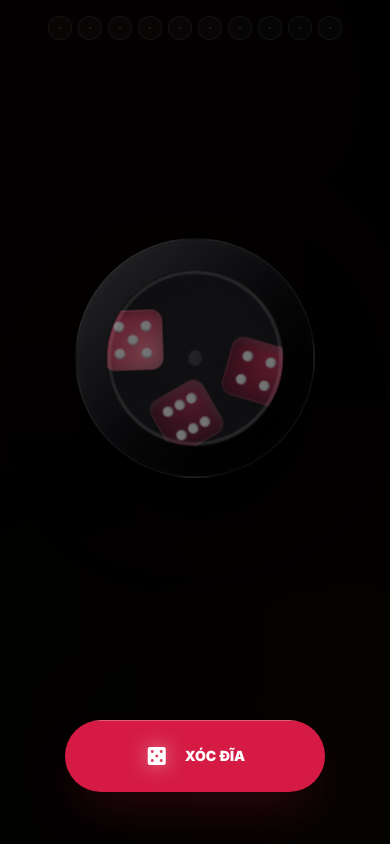
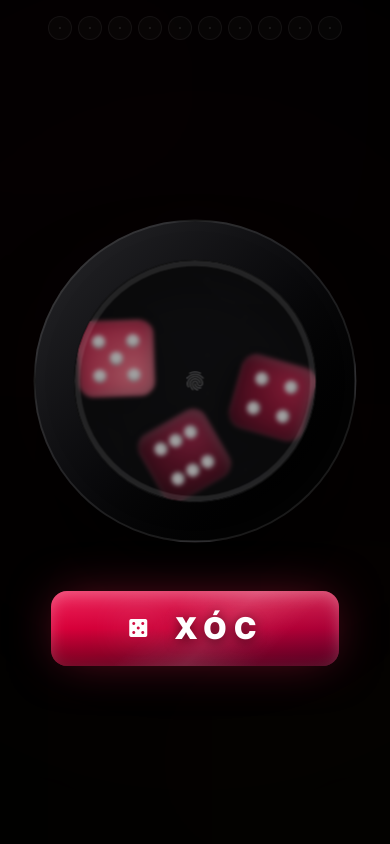
Before and after one commit to hieunt7702/tx, a React (Vite) app: page / in a window 390 px wide. Built offline with nearby package versions, Linux system fonts and the light colour scheme.

Commit message:
Refactor: Optimize mobile landscape/portrait layouts, remove result text, and polish premium UI aesthetics

```diff
--- a/src/App.tsx
+++ b/src/App.tsx
@@ -9,7 +9,6 @@ const App: React.FC = () => {
   const [bowlTransform, setBowlTransform] = useState({ x: 0, y: 0, scale: 1, rotate: 0 });
   const [isDragging, setIsDragging] = useState(false);
   const [dragStart, setDragStart] = useState({ x: 0, y: 0 });
-  const [showResultText, setShowResultText] = useState(false);
   const [lastResults, setLastResults] = useState<number[][]>([]);
   const [bowlClickCount, setBowlClickCount] = useState(0);
   const [diceOffsets, setDiceOffsets] = useState<{ x: number, y: number }[]>([
@@ -26,7 +25,6 @@ const App: React.FC = () => {
     let newResults: number[] = [];
     let sum = 0;
 
-    // Logic: 0 clicks = Random, Odd clicks = Xỉu (< 11), Even clicks (>=2) = Tài (>= 11)
     const isControlled = bowlClickCount > 0;
     const targetIsBig = bowlClickCount % 2 === 0;
 
@@ -38,7 +36,7 @@ const App: React.FC = () => {
       ];
       sum = newResults.reduce((a, b) => a + b, 0);
 
-      if (!isControlled) break; // Fully random if no clicks
+      if (!isControlled) break;
     } while ((targetIsBig && sum < 11) || (!targetIsBig && sum >= 11));
 
     const newRotations = [
@@ -56,15 +54,17 @@ const App: React.FC = () => {
     setDiceResults(newResults);
     setDiceRotations(newRotations);
     setDiceOffsets(newOffsets);
-    setBowlClickCount(0); // Reset for next round
+    setBowlClickCount(0);
   };
 
+  const [hasShaken, setHasShaken] = useState(false);
+
   const handleShake = () => {
-    if (isShaking) return;
+    if (isShaking || (hasShaken && !isOpen)) return;
 
     if (isOpen) {
       setIsOpen(false);
-      setShowResultText(false);
+      setHasShaken(false);
       setBowlTransform({ x: 0, y: 0, scale: 1, rotate: 0 });
       setTimeout(performShake, 300);
     } else {
@@ -75,13 +75,14 @@ const App: React.FC = () => {
   const performShake = () => {
     setIsShaking(true);
     let startTime = Date.now();
-    const duration = 1000;
+    const duration = 1200;
 
     const interval = setInterval(() => {
       const elapsed = Date.now() - startTime;
       if (elapsed > duration) {
         clearInterval(interval);
         setIsShaking(false);
+        setHasShaken(true);
         setBowlTransform({ x: 0, y: 0, scale: 1, rotate: 0 });
         randomizeDice();
         return;
@@ -89,7 +90,7 @@ const App: React.FC = () => {
 
       const dx = (Math.random() - 0.5) * 60;
       const dy = (Math.random() - 0.5) * 60;
-      const dr = Math.random() * 16 - 8;
+      const dr = Math.random() * 20 - 10;
       setBowlTransform({ x: dx, y: dy, scale: 1.05, rotate: dr });
     }, 30);
   };
@@ -97,15 +98,15 @@ const App: React.FC = () => {
   const startDrag = (e: React.MouseEvent | React.TouchEvent) => {
     if (isOpen || isShaking) return;
     setIsDragging(true);
-    const clientX = 'touches' in e ? e.touches[0].clientX : e.clientX;
-    const clientY = 'touches' in e ? e.touches[0].clientY : e.clientY;
+    const clientX = 'touches' in e ? e.touches[0].clientX : (e as React.MouseEvent).clientX;
+    const clientY = 'touches' in e ? e.touches[0].clientY : (e as React.MouseEvent).clientY;
     setDragStart({ x: clientX, y: clientY });
   };
 
   const onDrag = (e: MouseEvent | TouchEvent) => {
     if (!isDragging) return;
-    const clientX = 'touches' in e ? e.touches[0].clientX : e.clientX;
-    const clientY = 'touches' in e ? e.touches[0].clientY : e.clientY;
+    const clientX = 'touches' in e ? e.touches[0].clientX : (e as MouseEvent).clientX;
+    const clientY = 'touches' in e ? e.touches[0].clientY : (e as MouseEvent).clientY;
 
     const deltaX = clientX - dragStart.x;
     const deltaY = clientY - dragStart.y;
@@ -125,9 +126,9 @@ const App: React.FC = () => {
 
     if (distance > DRAG_THRESHOLD) {
       setIsOpen(true);
+      setHasShaken(false);
       setBowlTransform({ x: deltaX * 3, y: deltaY * 3, scale: 1.5, rotate: deltaX * 0.2 });
       setLastResults(prev => [[...diceResults], ...prev.slice(0, 9)]);
-      setTimeout(() => setShowResultText(true), 300);
     } else {
       setBowlTransform({ x: 0, y: 0, scale: 1, rotate: 0 });
     }
@@ -153,20 +154,19 @@ const App: React.FC = () => {
     };
   }, [isDragging, dragStart, diceResults]);
 
-  const total = diceResults.reduce((a, b) => a + b, 0);
-  const resultType = total >= 11 ? 'TÀI' : 'XỈU';
+  const isButtonDisabled = isShaking || (hasShaken && !isOpen);
 
   return (
-    <div className="flex h-screen w-full flex-col items-center justify-between bg-black font-display text-white overflow-hidden select-none relative p-2 md:p-6">
+    <div className="flex h-screen w-full flex-col items-center justify-between bg-black font-display text-white overflow-hidden select-none relative p-2 md:p-6 landscape:flex-row landscape:justify-center landscape:p-4">
 
       {/* Background Decor */}
       <div className="absolute inset-0 overflow-hidden pointer-events-none">
-        <div className={`absolute top-[-20%] left-[-20%] size-[60%] transition-colors duration-1000 blur-[150px] rounded-full ${isShaking ? 'bg-primary/10' : 'bg-primary/5'}`}></div>
-        <div className={`absolute bottom-[-20%] right-[-20%] size-[60%] transition-colors duration-1000 blur-[150px] rounded-full ${isShaking ? 'bg-amber-500/10' : 'bg-amber-500/5'}`}></div>
+        <div className={`absolute top-[-20%] left-[-20%] size-[60%] transition-colors duration-1000 blur-[200px] rounded-full ${isShaking ? 'bg-primary/20' : 'bg-primary/5'}`}></div>
+        <div className={`absolute bottom-[-20%] right-[-20%] size-[60%] transition-colors duration-1000 blur-[200px] rounded-full ${isShaking ? 'bg-amber-500/20' : 'bg-amber-500/5'}`}></div>
       </div>
 
-      {/* History Bar - Scaled for mobile */}
-      <div className="relative mt-2 md:mt-4 flex flex-wrap justify-center gap-1.5 md:gap-2 z-20 w-full max-w-[95vw]">
+      {/* History Bar */}
+      <div className="relative mt-2 md:mt-4 flex flex-wrap justify-center gap-1.5 md:gap-2 z-20 w-full max-w-[95vw] landscape:absolute landscape:top-6 landscape:left-1/2 landscape:-translate-x-1/2 landscape:mt-0">
         {lastResults.map((res, i) => {
           const sum = res.reduce((a, b) => a + b, 0);
           const isTai = sum >= 11;
@@ -186,98 +186,71 @@ const App: React.FC = () => {
         ))}
       </div>
 
-      {/* Plate Area */}
-      <div className="relative flex-1 flex flex-col items-center justify-center w-full max-w-2xl px-4 min-h-0">
-
-        {/* Result Announcement - Centered and Styled with Inter */}
-        <div className={`absolute left-0 right-0 top-0 md:top-[-80px] flex flex-col items-center justify-center transition-all duration-1000 z-[100] pointer-events-none ${showResultText ? 'opacity-100 scale-100 translate-y-[-20px] md:translate-y-0' : 'opacity-0 scale-90 translate-y-10'}`}>
-          <div className="flex items-center justify-center gap-6 mb-[-15px] w-full">
-            <div className="h-[2px] flex-1 max-w-[80px] md:max-w-[120px] bg-gradient-to-r from-transparent to-primary/60"></div>
-            <span className="text-9xl md:text-[12rem] font-[900] text-white drop-shadow-[0_0_80px_rgba(225,29,72,0.8)] tracking-tighter leading-none select-none">
-              {total}
-            </span>
-            <div className="h-[2px] flex-1 max-w-[80px] md:max-w-[120px] bg-gradient-to-l from-transparent to-primary/60"></div>
-          </div>
-
-          <div className="relative flex flex-col items-center mt-2">
-            <span className={`text-2xl md:text-4xl font-black tracking-[1.8em] uppercase transition-all duration-700 mr-[-1.8em] ${resultType === 'TÀI' ? 'text-primary drop-shadow-[0_0_30px_rgba(225,29,72,0.6)]' : 'text-zinc-500'}`}>
-              {resultType}
-            </span>
-            <div className={`mt-4 w-32 md:w-48 h-[3px] rounded-full bg-gradient-to-r from-transparent via-current to-transparent opacity-30 ${resultType === 'TÀI' ? 'text-primary' : 'text-zinc-500'}`}></div>
-          </div>
-        </div>
+      {/* Main Game Area */}
+      <div className="relative flex-1 flex flex-col items-center justify-center w-full max-w-5xl px-4 min-h-0 landscape:flex-row landscape:gap-16">
 
         {/* Plate System */}
-        <div className="relative group cursor-grab active:cursor-grabbing scale-[0.75] sm:scale-90 md:scale-110 transition-transform duration-500 z-10">
-
-          {/* Ambient Lighting Rings */}
-          <div className={`absolute inset-[-120px] bg-primary/5 blur-[120px] rounded-full transition-opacity duration-1000 pointer-events-none ${isShaking ? 'opacity-100 animate-pulse' : 'opacity-20'}`}></div>
-
-          {/* The Plate (Đĩa) - High-end Ceramic feel */}
-          <div className="size-[320px] md:size-[420px] rounded-full bg-gradient-to-br from-zinc-800 via-zinc-950 to-black border-2 border-white/5 shadow-[0_60px_100px_-20px_rgba(0,0,0,1),inset_0_0_40px_rgba(255,255,255,0.02)] flex items-center justify-center p-10 md:p-14 relative overflow-visible">
-
-            {/* Inner Plate Recess */}
-            <div className="size-full rounded-full bg-zinc-950/90 shadow-[inset_0_15px_60px_rgba(0,0,0,0.9)] border border-white/5 flex items-center justify-center relative overflow-hidden backdrop-blur-md">
-
-              {/* Floor Pattern */}
-              <div className="absolute inset-0 opacity-[0.03] pointer-events-none bg-[radial-gradient(circle_at_center,_white_1px,_transparent_1px)] [background-size:32px_32px]"></div>
-
-              {/* Dice Container - Natural Scattered Positioning */}
-              <div className="absolute inset-0 flex items-center justify-center pointer-events-none drop-shadow-[0_25px_25px_rgba(0,0,0,0.8)]">
+        <div className="relative group cursor-grab active:cursor-grabbing scale-95 md:scale-110 landscape:scale-[0.85] transition-transform duration-700 z-10">
+          <div className={`absolute inset-[-150px] bg-primary/10 blur-[150px] rounded-full transition-opacity duration-1000 pointer-events-none ${isShaking ? 'opacity-100 animate-pulse' : 'opacity-20'}`}></div>
+          <div className="size-[340px] md:size-[440px] rounded-full bg-gradient-to-br from-zinc-800 via-zinc-950 to-black border-2 border-white/10 shadow-[0_80px_120px_-30px_rgba(0,0,0,1),inset_0_0_60px_rgba(255,255,255,0.02)] flex items-center justify-center p-10 relative overflow-visible">
+            <div className="size-full rounded-full bg-zinc-950/90 shadow-[inset_0_20px_80px_rgba(0,0,0,0.9)] border border-white/5 flex items-center justify-center relative overflow-hidden backdrop-blur-md">
+              <div className="absolute inset-0 opacity-[0.04] pointer-events-none bg-[radial-gradient(circle_at_center,_white_1px,_transparent_1px)] [background-size:40px_40px]"></div>
+              <div className="absolute inset-0 flex items-center justify-center pointer-events-none drop-shadow-[0_30px_35px_rgba(0,0,0,0.85)]">
                 {diceResults.map((num, i) => (
-                  <div
-                    key={i}
-                    className="absolute animate-in zoom-in-75 duration-700"
-                    style={{
-                      animationDelay: `${i * 150}ms`,
-                      transform: `translate(${diceOffsets[i].x}px, ${diceOffsets[i].y}px)`
-                    }}
-                  >
+                  <div key={i} className="absolute animate-in zoom-in-75 duration-700" style={{ animationDelay: `${i * 150}ms`, transform: `translate(${diceOffsets[i].x}px, ${diceOffsets[i].y}px)` }}>
                     <Dice number={num} rotation={diceRotations[i]} />
                   </div>
                 ))}
               </div>
-
-              {/* The Bowl - Semi-transparent Development Mode */}
               <div
                 onMouseDown={startDrag}
                 onTouchStart={startDrag}
                 onClick={() => !isShaking && !isOpen && setBowlClickCount(prev => prev + 1)}
                 style={{
                   transform: `translate(${bowlTransform.x}px, ${bowlTransform.y}px) scale(${bowlTransform.scale}) rotate(${bowlTransform.rotate}deg)`,
-                  transition: isDragging || isShaking ? 'none' : 'transform 0.8s cubic-bezier(0.16, 1, 0.3, 1), opacity 0.5s ease'
+                  transition: isDragging || isShaking ? 'none' : 'transform 1s cubic-bezier(0.16, 1, 0.3, 1), opacity 0.5s ease'
                 }}
-                className={`absolute inset-0 rounded-full bg-zinc-900/60 backdrop-blur-[1px] border-[5px] border-white/10 flex items-center justify-center select-none z-50 shadow-[0_40px_80px_rgba(0,0,0,0.9)] transition-all duration-500 overflow-hidden ring-1 ring-white/5 cursor-pointer active:scale-[0.97] ${isOpen ? 'opacity-0 pointer-events-none' : 'opacity-100 hover:bg-zinc-800/60'}`}
+                className={`absolute inset-0 rounded-full bg-zinc-900/40 backdrop-blur-[2px] border-[6px] border-white/10 flex items-center justify-center select-none z-50 shadow-[0_50px_100px_rgba(0,0,0,0.95)] transition-all duration-500 overflow-hidden ring-1 ring-white/10 cursor-pointer active:scale-[0.98] ${isOpen ? 'opacity-0 pointer-events-none' : 'opacity-100 hover:bg-zinc-800/50'}`}
               >
-                <div className="flex flex-col items-center gap-5 relative z-10 opacity-20 group-hover:opacity-40 transition-opacity duration-500">
+                <div className="flex flex-col items-center gap-6 relative z-10 opacity-30 group-hover:opacity-50 transition-opacity duration-500">
                   <span className="material-symbols-outlined text-6xl md:text-8xl text-white">fingerprint</span>
                 </div>
-              </div>
-
               </div>
             </div>
           </div>
         </div>
 
-      {/* Simplified Action Footer */}
-      <div className="w-full h-40 md:h-56 flex flex-col items-center justify-center z-10">
+        {/* Action Controls */}
+        <div className="w-full max-w-xs px-4 z-20 mt-10 landscape:mt-0 landscape:flex-1 landscape:max-w-none landscape:max-w-[300px]">
           <button
             onClick={handleShake}
-          disabled={isShaking}
-          className={`relative group px-20 py-6 md:px-28 md:py-8 rounded-full overflow-hidden transition-all duration-500 active:scale-95 shadow-2xl ${isShaking ? 'cursor-not-allowed grayscale-[0.5]' : 'hover:scale-105 shadow-primary/20'}`}
+            disabled={isButtonDisabled}
+            className={`w-full group relative overflow-hidden h-[75px] md:h-[95px] rounded-2xl md:rounded-[2.5rem] font-[900] text-3xl md:text-5xl tracking-[0.25em] uppercase transition-all duration-500 flex items-center justify-center
+              ${isButtonDisabled
+                ? 'bg-zinc-900 text-zinc-600 cursor-not-allowed scale-[0.98]'
+                : 'bg-gradient-to-br from-rose-600 via-rose-700 to-rose-900 text-white shadow-[0_0_50px_-10px_rgba(225,29,72,0.5),inset_0_4px_16px_rgba(255,255,255,0.25)] hover:shadow-[0_0_70px_-10px_rgba(225,29,72,0.7)] active:translate-y-1 active:shadow-none landscape:hover:scale-105'}`}
           >
-          <div className="absolute inset-0 bg-primary/95 group-hover:bg-primary transition-colors duration-300"></div>
-
-          <div className="relative flex items-center gap-4">
-            <span className={`material-symbols-outlined text-white text-2xl font-black transition-all duration-700 ${isShaking ? 'animate-spin' : 'group-hover:rotate-180 drop-shadow-[0_0_10px_rgba(255,255,255,0.5)]'}`}>
-              {isShaking ? 'progress_activity' : 'casino'}
+            <div className="absolute inset-0 bg-gradient-to-b from-white/15 via-transparent to-black/40 pointer-events-none"></div>
+            <div className="relative z-10 flex items-center justify-center gap-6">
+              <span className={`material-symbols-outlined text-4xl md:text-5xl drop-shadow-[0_0_20px_rgba(255,255,255,0.4)] ${isShaking ? 'animate-spin' : 'group-hover:rotate-12 transition-transform duration-500'}`}>
+                {isShaking ? 'cached' : 'casino'}
               </span>
-            <span className="text-white font-black uppercase text-sm md:text-lg">
-              {isShaking ? 'Đang xóc...' : 'Xóc Đĩa'}
+              <span className="drop-shadow-[0_2px_6px_rgba(0,0,0,0.6)]">
+                {isShaking ? '...' : hasShaken && !isOpen ? 'Kéo' : 'Xóc'}
               </span>
             </div>
-          <div className="absolute inset-x-0 top-0 h-[1px] bg-white/30"></div>
+            {!isButtonDisabled && (
+              <div className="absolute inset-0 w-1/2 h-full bg-gradient-to-r from-transparent via-white/10 to-transparent -skew-x-45 -translate-x-full animate-[shimmer_3s_infinite] pointer-events-none"></div>
+            )}
+            <style>{`
+              @keyframes shimmer {
+                0% { transform: translateX(-200%) skewX(-45deg); }
+                100% { transform: translateX(200%) skewX(-45deg); }
+              }
+            `}</style>
           </button>
+        </div>
+
       </div>
     </div>
   );
```
Lines whose indentation alone changed are shown as unchanged.
